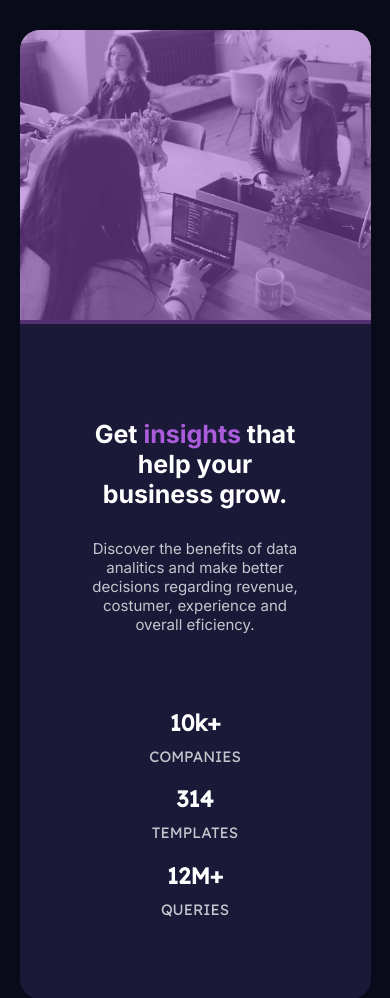
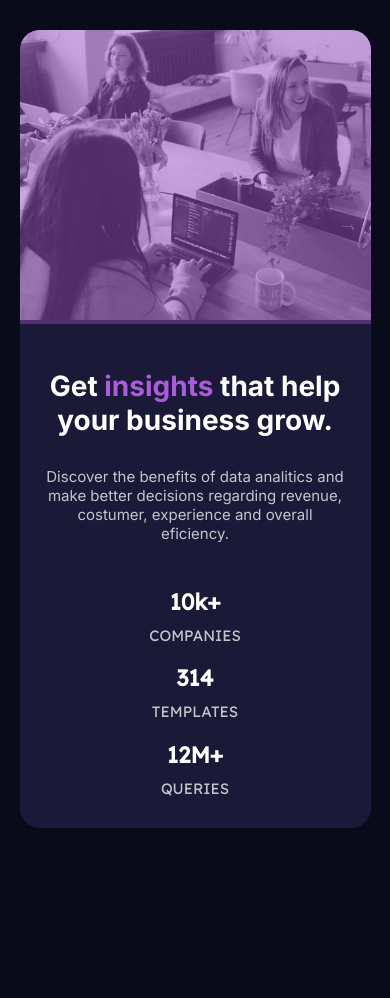
Before and after one commit to judgonzalezar/Reto, a plain HTML site: page index.html in a window 390 px wide. Shown: the top 998 px of the page. After the commit the page ends 858 px from the top, so only its background shows below. Drawn offline with Linux system fonts and the light colour scheme.

Commit message:
Correccion padding movile

```diff
--- a/css/style.css
+++ b/css/style.css
@@ -124,14 +124,14 @@ body{
     .title h1{
         margin: 0%;
         padding:0%;
-        font-size: 25px;
+        font-size: 28px;
         text-align: center;
     }
 
 
     .text_container_intern{
         justify-content: flex-start;
-        padding: 80px 70px;
+        padding: 30px 25px;
     }
 
     .drawer{
@@ -171,6 +171,7 @@ body{
 
     .paragraph{
         text-align: center;
+        padding-bottom: 10px;
     }
     .text_container_extern{
         order:2;
```
